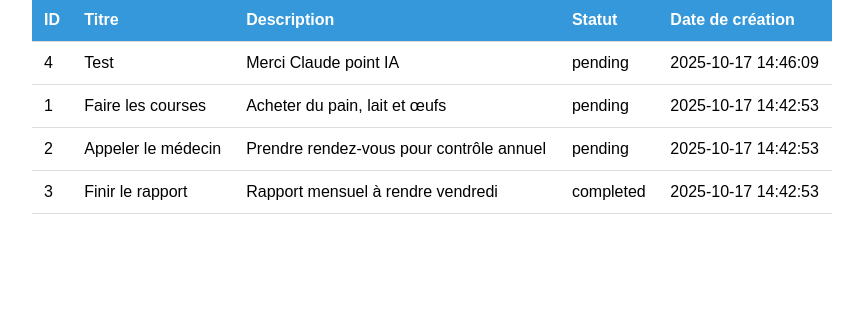
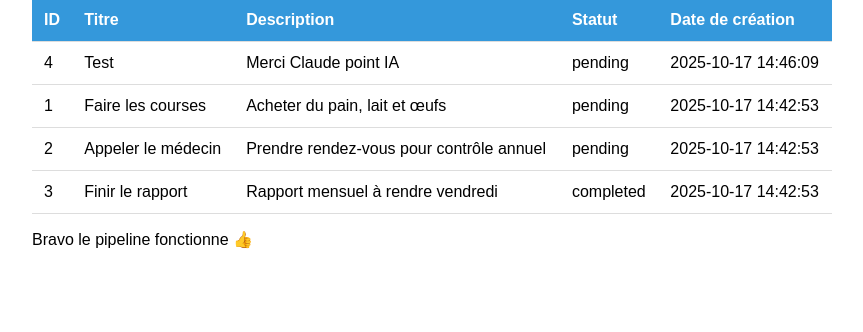
Before and after one commit to CestVraimentTropDrole/tddocker, a PHP site: page / in a window 1280 px wide. Shown: the part 151-483 px from the top of the page, without its empty margins (208-1071 px from the left). Run offline with PHP 8.4, Linux system fonts and the light colour scheme; data comes from the database, SQL or seed files in the repository.

Commit message:
test pour pipeline

```diff
--- a/index.php
+++ b/index.php
@@ -64,5 +64,7 @@ $tasks = $conn->query("SELECT * FROM tasks ORDER BY created_at DESC")->fetchAll(
             </tbody>
         </table>
     <?php endif; ?>
+
+    <p>Bravo le pipeline fonctionne 👍</p>
 </body>
 </html>
```
